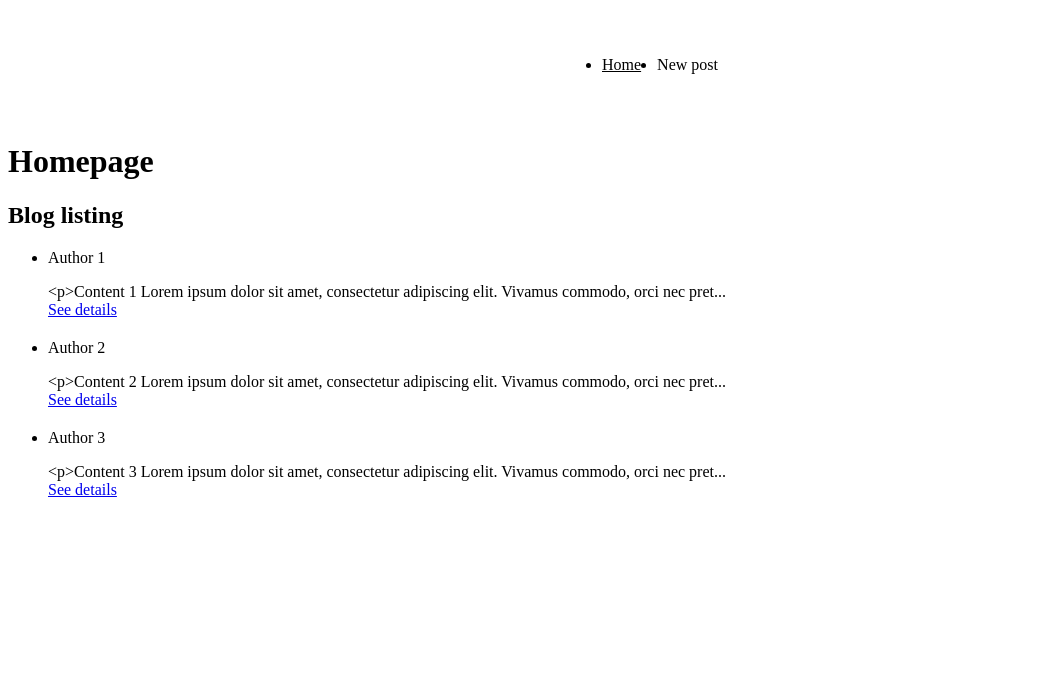
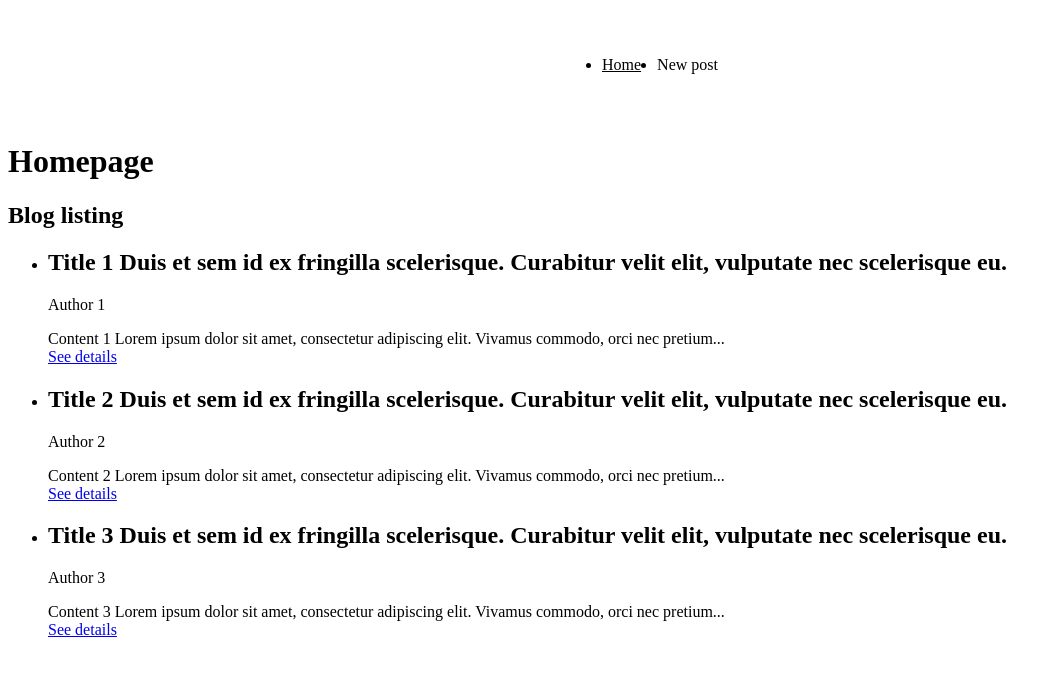
Before and after one commit to atello1/blog-project, a React (Vite) app: page / in a window 1280 px wide. Shown: the top 676 px of the page, without its empty margins (0-1061 px from the left). Built offline with nearby package versions, Linux system fonts and the light colour scheme.

Commit message:
deletion confirmation

```diff
--- a/src/components/data.js
+++ b/src/components/data.js
@@ -4,21 +4,21 @@ export const initialPosts = [
     title: 'Title 1 Duis et sem id ex fringilla scelerisque. Curabitur velit elit, vulputate nec scelerisque eu.',
     author: 'Author 1',
     content:
-      '<p>Content 1 Lorem ipsum dolor sit amet, consectetur adipiscing elit. Vivamus commodo, orci nec pretium ornare, turpis sapien gravida elit, et interdum ante dolor at odio</p><p>Duis finibus suscipit vehicula. Aliquam blandit mauris sit amet elit dictum, quis condimentum urna ornare. Sed consequat elit urna, sit amet aliquam ante finibus ullamcorper. Aliquam congue tincidunt augue, eu suscipit ex placerat vel. Nullam et turpis vitae diam dictum posuere. Donec gravida metus sit amet nulla venenatis pharetra. Integer ullamcorper at nisl sit amet malesuada. Sed placerat enim eu eros aliquam rutrum.</p>'
+      'Content 1 Lorem ipsum dolor sit amet, consectetur adipiscing elit. Vivamus commodo, orci nec pretium ornare, turpis sapien gravida elit, et interdum ante dolor at odio. Duis finibus suscipit vehicula. Aliquam blandit mauris sit amet elit dictum, quis condimentum urna ornare. Sed consequat elit urna, sit amet aliquam ante finibus ullamcorper. Aliquam congue tincidunt augue, eu suscipit ex placerat vel. Nullam et turpis vitae diam dictum posuere. Donec gravida metus sit amet nulla venenatis pharetra. Integer ullamcorper at nisl sit amet malesuada. Sed placerat enim eu eros aliquam rutrum.. '
     },
     {
       id: 'p2',
       title: 'Title 2 Duis et sem id ex fringilla scelerisque. Curabitur velit elit, vulputate nec scelerisque eu.',
       author: 'Author 2',
       content:
-        '<p>Content 2 Lorem ipsum dolor sit amet, consectetur adipiscing elit. Vivamus commodo, orci nec pretium ornare, turpis sapien gravida elit, et interdum ante dolor at odio</p><p>Duis finibus suscipit vehicula. Aliquam blandit mauris sit amet elit dictum, quis condimentum urna ornare. Sed consequat elit urna, sit amet aliquam ante finibus ullamcorper. Aliquam congue tincidunt augue, eu suscipit ex placerat vel. Nullam et turpis vitae diam dictum posuere. Donec gravida metus sit amet nulla venenatis pharetra. Integer ullamcorper at nisl sit amet malesuada. Sed placerat enim eu eros aliquam rutrum.</p>'
+        'Content 2 Lorem ipsum dolor sit amet, consectetur adipiscing elit. Vivamus commodo, orci nec pretium ornare, turpis sapien gravida elit, et interdum ante dolor at odio. Duis finibus suscipit vehicula. Aliquam blandit mauris sit amet elit dictum, quis condimentum urna ornare. Sed consequat elit urna, sit amet aliquam ante finibus ullamcorper. Aliquam congue tincidunt augue, eu suscipit ex placerat vel. Nullam et turpis vitae diam dictum posuere. Donec gravida metus sit amet nulla venenatis pharetra. Integer ullamcorper at nisl sit amet malesuada. Sed placerat enim eu eros aliquam rutrum.. '
       },
       {
         id: 'p3',
-        title: 'Title 1 Duis et sem id ex fringilla scelerisque. Curabitur velit elit, vulputate nec scelerisque eu.',
+        title: 'Title 3 Duis et sem id ex fringilla scelerisque. Curabitur velit elit, vulputate nec scelerisque eu.',
         author: 'Author 3',
         content:
-          '<p>Content 3 Lorem ipsum dolor sit amet, consectetur adipiscing elit. Vivamus commodo, orci nec pretium ornare, turpis sapien gravida elit, et interdum ante dolor at odio</p><p>Duis finibus suscipit vehicula. Aliquam blandit mauris sit amet elit dictum, quis condimentum urna ornare. Sed consequat elit urna, sit amet aliquam ante finibus ullamcorper. Aliquam congue tincidunt augue, eu suscipit ex placerat vel. Nullam et turpis vitae diam dictum posuere. Donec gravida metus sit amet nulla venenatis pharetra. Integer ullamcorper at nisl sit amet malesuada. Sed placerat enim eu eros aliquam rutrum.</p>'
+          'Content 3 Lorem ipsum dolor sit amet, consectetur adipiscing elit. Vivamus commodo, orci nec pretium ornare, turpis sapien gravida elit, et interdum ante dolor at odio. Duis finibus suscipit vehicula. Aliquam blandit mauris sit amet elit dictum, quis condimentum urna ornare. Sed consequat elit urna, sit amet aliquam ante finibus ullamcorper. Aliquam congue tincidunt augue, eu suscipit ex placerat vel. Nullam et turpis vitae diam dictum posuere. Donec gravida metus sit amet nulla venenatis pharetra. Integer ullamcorper at nisl sit amet malesuada. Sed placerat enim eu eros aliquam rutrum.. '
         },
 
 ]
--- a/src/routes/BlogDetail.jsx
+++ b/src/routes/BlogDetail.jsx
@@ -5,6 +5,7 @@ import { useNavigate } from "react-router-dom";
 
 export default function BlogDetail () {
  // const [posts, setPosts] = useState(initialPosts);
+  const [isDeleted, setIsDeleted] = useState(false);
   const navigate = useNavigate();
 
   function onDelete(deleteId) {
@@ -12,19 +13,31 @@ export default function BlogDetail () {
 
     for (let i = initialPosts.length - 1; i >= 0; --i) {
       if (initialPosts[i].id === deleteId) {
-        initialPosts.splice(i, 1);
-        break;
+        if(window.confirm('Delete the item?')){
+          initialPosts.splice(i, 1);
+          setIsDeleted(true);
+          break;
+        }
+
       }
     }
-    navigate("/");
+   navigate("/");
   }
+
+ /*  if(isDeleted){
+    displayContent = 'The article has been deleted'
+  } else{
+    displayContent = 'Fail'
+
+  } */
 
     const params = useParams();
     const post = initialPosts.find(post =>  post.id==params.id );
-    console.log(post);
+     console.log(post);
     return (
         <>
             <h1>Detail page</h1>
+
             <h2>{post.title}</h2>
             <p>{post.author}</p>
             <div>{post.content}</div>
--- a/src/routes/Homepage.jsx
+++ b/src/routes/Homepage.jsx
@@ -4,7 +4,7 @@ import Post from "./Post";
 
 
   export default function Homepage ({ posts, handleDelete }) {
-
+console.log(initialPosts);
       return (
           <>
           <h1>Homepage</h1>
@@ -19,6 +19,7 @@ import Post from "./Post";
                           onDelete={handleDelete}
                           id={post.id}
                           author={post.author}
+                          title={post.title}
                           >
                           {post.content}
                         </Post>
--- a/src/routes/NewPost.jsx
+++ b/src/routes/NewPost.jsx
@@ -46,7 +46,7 @@ export default function NewPost() {
             onChange={(e) => setTitle(e.target.value)}
           />
         </div>
-        <div id="tagsInput">
+        <div id="authorInput">
           <label htmlFor="author">Author</label>
           <input
             type="text"
@@ -56,7 +56,7 @@ export default function NewPost() {
             onChange={(e) => setAuthor(e.target.value)}
           />
         </div>
-        <div id="textBodyInput">
+        <div id="postTextInput">
           <label htmlFor="postText">Blog post</label>
           <textarea
             id="content"
```
